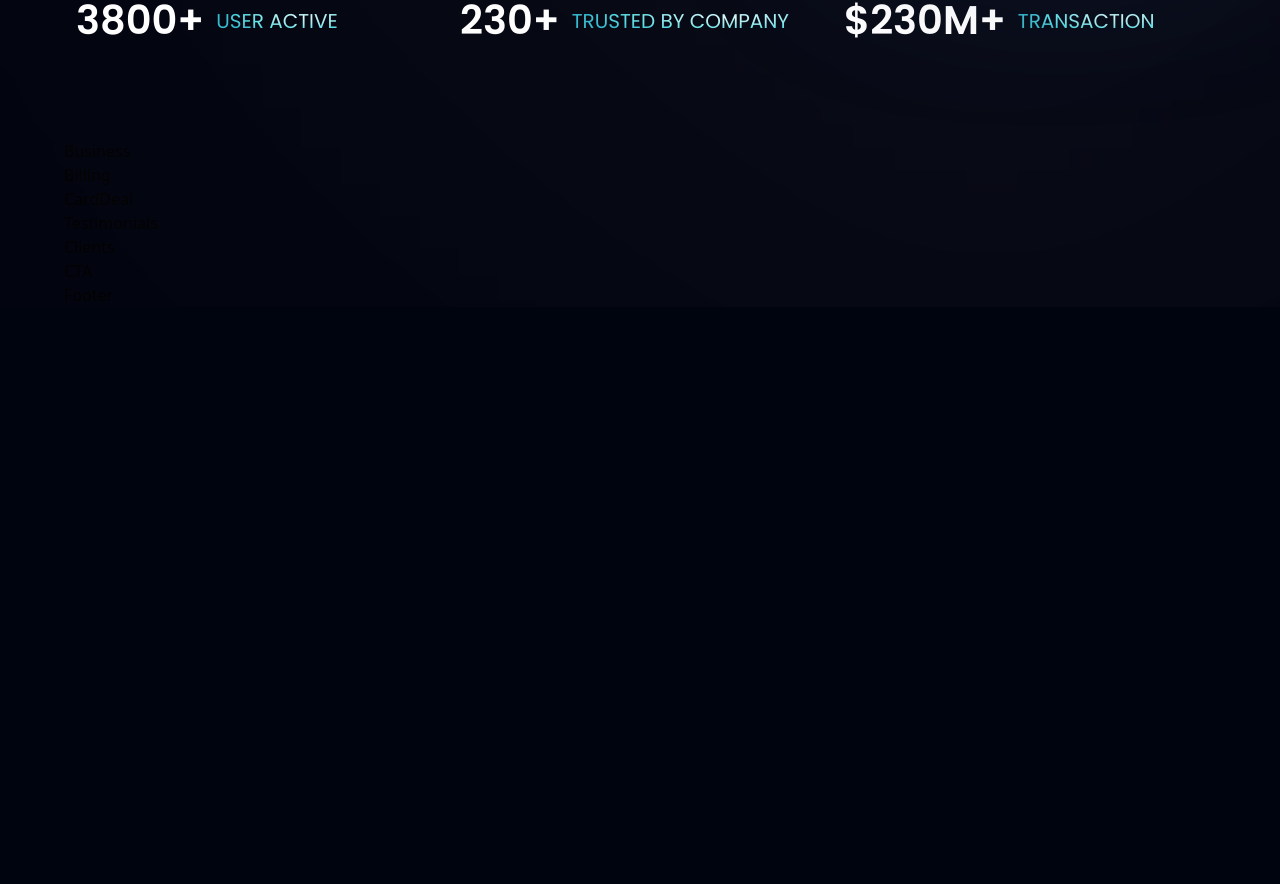
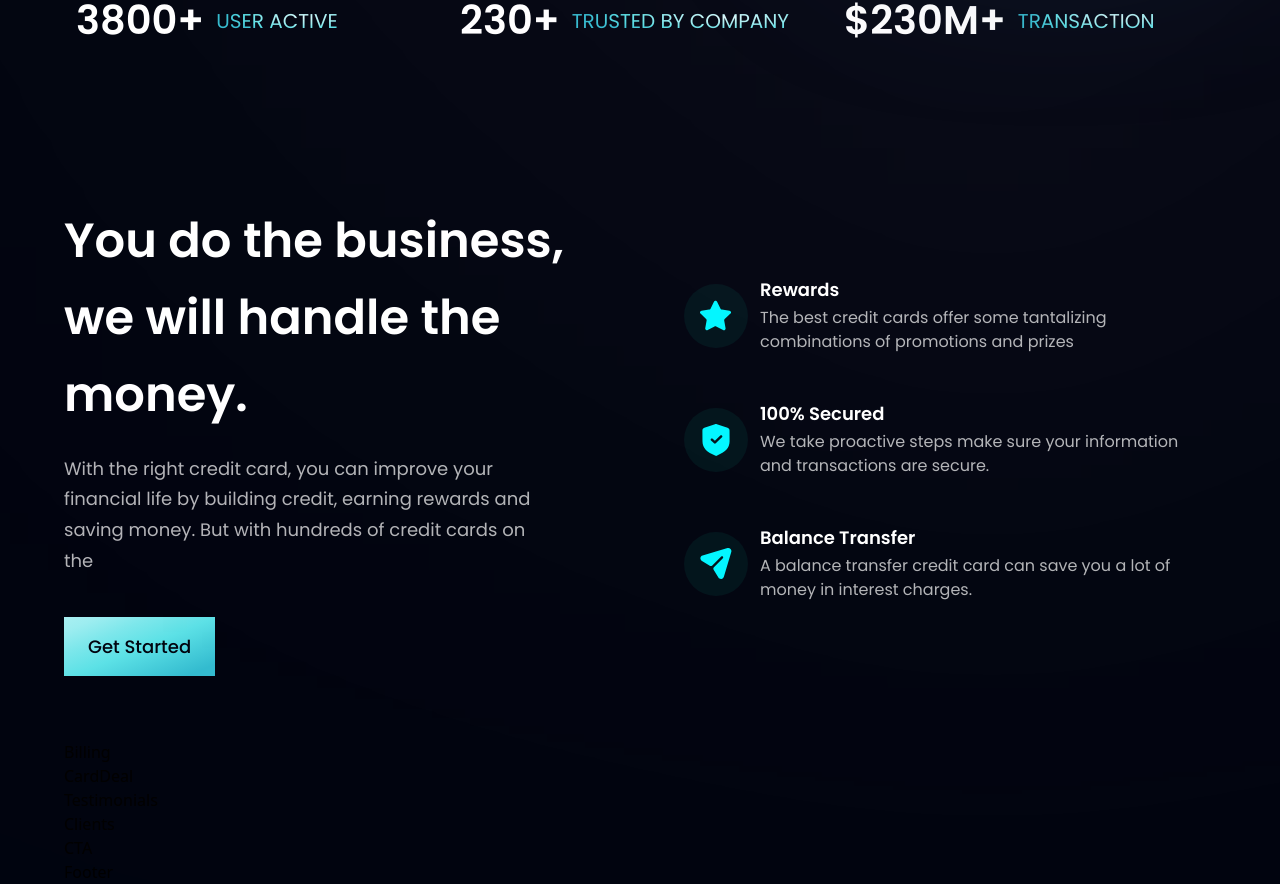
Before and after one commit to Stepan72/HoloBank, a Next.js app: page / in a window 1280 px wide. Shown: the part 806-1690 px from the top of the page. Before the commit the page ends 1113 px from the top, so only its background shows below. Built offline with nearby package versions, Linux system fonts and the light colour scheme.

Commit message:
Business finished v2.0

```diff
--- a/app/layout.tsx
+++ b/app/layout.tsx
@@ -14,7 +14,7 @@
 }>) {
   return (
     <html lang="en">
-      <body className="bg-primary w-full overflow-hidden">
+      <body className="bg-primary w-full">
         <div className="paddingX flexCenter ">
           <div className="boxWidth">
             <Navbar />
--- a/components/Business.tsx
+++ b/components/Business.tsx
@@ -1,7 +1,57 @@
-import React from "react";
+import { features } from "@/constants";
+import Button from "./Button";
+import Image from "next/image";
+
+interface FeatureCardProp {
+  id: string;
+  icon: any;
+  title: string;
+  content: string;
+  index: number;
+}
 
 const Business = () => {
-  return <div>Business</div>;
+  return (
+    <section id="features" className="section">
+      <div className="sectionInfo">
+        <h2 className="heading2">
+          You do the business,
+          <br className="sm:block hidden" />
+          we will handle the money.
+        </h2>
+        <p className="paragraph max-w-[470px] mt-5">
+          With the right credit card, you can improve your financial life by
+          building credit, earning rewards and saving money. But with hundreds
+          of credit cards on the
+        </p>
+        <Button className="mt-10" />
+      </div>
+
+      <div className="sectionImg flex-col">
+        {features.map((feature, index) => {
+          return <FeatureCard key={feature.id} {...feature} index={index} />;
+        })}
+      </div>
+    </section>
+  );
+};
+
+const FeatureCard = ({ icon, title, content, index }: FeatureCardProp) => {
+  return (
+    <div className="flex flex-row p-6 rounded-[20px] gap-y-6 items-center feature-card">
+      <div className="size-[64px] rounded-full flexCenter bg-dimBlue">
+        <Image src={icon} alt="icon" className="size-[50%] object-contain" />
+      </div>
+      <div className="flex flex-1 flex-col ml-3">
+        <h4 className="font-poppins font-semibold text-white text-[18px] leading-[24px] mb-1">
+          {title}
+        </h4>
+        <p className="font-poppins font-normal text-dimWhite text-[16px] leading-[24px]">
+          {content}
+        </p>
+      </div>
+    </div>
+  );
 };
 
 export default Business;
--- /dev/null
+++ b/components/Button.tsx
@@ -0,0 +1,12 @@
+const Button = ({ className }: { className?: string }) => {
+  return (
+    <button
+      type="button"
+      className={`py-4 px-6 bg-blue-gradient font-poppins font-medium text-[18px] text-primary outline-none ${className}`}
+    >
+      Get Started
+    </button>
+  );
+};
+
+export default Button;
```
